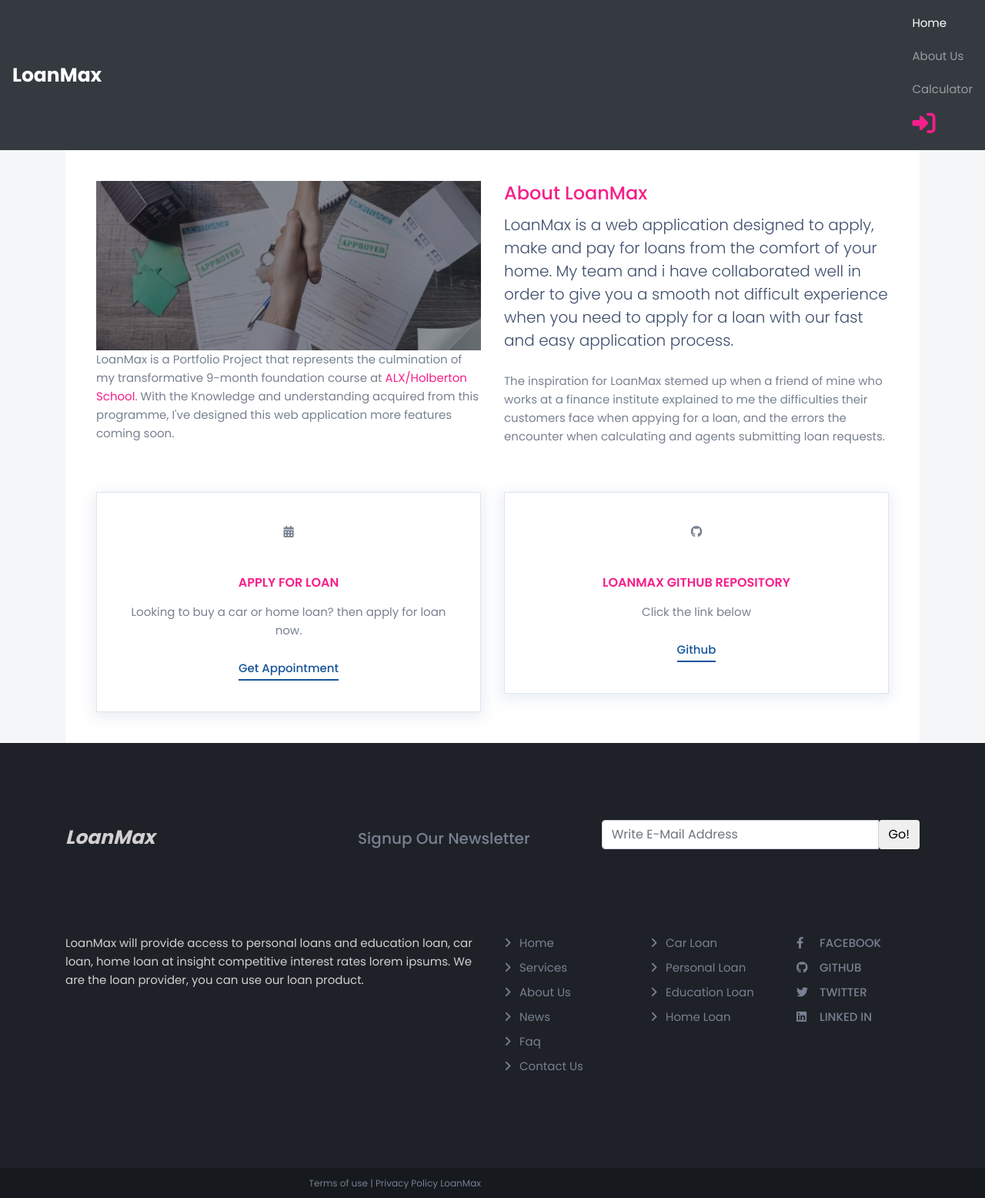
After one commit to Lagatkipruto/LoanMax, a Flask app: page /about in a window 1280 px wide. The commit adds this page. Shown: the whole page at 77% size. Run offline with Flask 3, Linux system fonts and the light colour scheme; some libraries are stand-ins or nearby versions.

Commit message:
added about page with route and icons

```diff
--- a/myproject.py
+++ b/myproject.py
@@ -17,6 +17,9 @@ def register():
     # Render the registration success template
     return render_template('register.html')
 
+@app.route('/about', strict_slashes=False)
+def about():
+    return render_template('about.html')
 
 
 if __name__ == "__main__":
--- /dev/null
+++ b/templates/about.html
@@ -0,0 +1,228 @@
+<!DOCTYPE html>
+<html lang="en">
+
+<head>
+    <meta charset="utf-8">
+    <meta http-equiv="X-UA-Compatible" content="IE=edge">
+    <meta name="viewport" content="width=device-width, initial-scale=1">
+    <!-- The above 3 meta tags *must* come first in the head; any other head content must come *after* these tags -->
+    <title>About Us</title>
+    <!-- Bootstrap -->
+    <link href="/static/style/bootstrap.min.css" rel="stylesheet">
+    <link href="/static/style/font-awesome.min.css" rel="stylesheet">
+    <link rel="stylesheet" href="https://cdnjs.cloudflare.com/ajax/libs/font-awesome/6.4.0/css/all.min.css">
+    <link href="/static/style/fontello.css" rel="stylesheet">
+    <link rel="stylesheet" type="text/css" href="../../../code.jquery.com/ui/1.12.1/themes/base/jquery-ui.css">
+    <link href="/static/style/style.css" rel="stylesheet">
+    <link href="nav.css" rel="stylesheet">
+
+
+    <!-- Google Fonts -->
+    <link href="https://fonts.googleapis.com/css?family=Poppins:300,400,500,600,700%7CMerriweather:300,300i,400,400i,700,700i" rel="stylesheet">
+    <link href="css/style.css" rel="stylesheet">
+    <!-- HTML5 shim and Respond.js for IE8 support of HTML5 elements and media queries -->
+    <!-- WARNING: Respond.js doesn't work if you view the page via file:// -->
+    <!--[if lt IE 9]>
+      <script src="https://oss.maxcdn.com/html5shiv/3.7.3/html5shiv.min.js"></script>
+      <script src="https://oss.maxcdn.com/respond/1.4.2/respond.min.js"></script>
+    <![endif]-->
+</head>
+
+<body>
+    <nav class="navbar navbar-dark bg-dark">
+  <a class="navbar-brand" href="#" style="font-size: 25px; font-weight: bold;">
+
+    LoanMax
+  </a>
+  <ul class="navbar-nav">
+    <li class="nav-item active">
+      <a class="nav-link" href="{{ url_for('hello') }}" title="Home page">Home <span class="sr-only">(current)</span></a>
+    </li>
+    <li class="nav-item">
+      <a class="nav-link" href="{{ url_for('about') }}">About Us</a>
+    </li>
+    <li class="nav-item">
+      <a class="nav-link" href="#">Calculator</a>
+    </li>
+    <li class="nav-item">
+      <a class="nav-link" href="{{ url_for('login') }}"><i class="fa-solid fa-right-to-bracket" style="font-size: 30px; color: #f51f8a;" title="Login"></i></a>
+    </li>
+  </ul>
+</nav>
+
+    <div class=" ">
+        <!-- content start -->
+        <div class="container">
+            <div class="row">
+                <div class="col-md-12">
+                    <div class="wrapper-content bg-white ">
+                        <div class="about-section pinside40">
+                            <div class="row">
+
+                                <div class="col-xl-6 col-lg-6 col-md-6 col-sm-12 col-12">
+                                    <div class="hero-home-loan" style="position: relative; height:220px; padding-top: 60px; padding-bottom: 100px; background: linear-gradient(rgba(20, 30, 40, 0.5), rgba(20, 30, 40, 0.5)),
+        rgba(20, 30, 40, 0.5) url('/static/image/pic2.jpg') no-repeat center; background-size: cover"; ></div>
+                              <p>LoanMax is a Portfolio Project that represents the culmination of my transformative 9-month foundation course at <a href="https://www.alxafrica.com/software-engineering/">ALX/Holberton School</a>.
+                            With the Knowledge and understanding acquired from this programme, I've designed this web application more features coming soon. </p>
+                            </div>
+                                <div class="col-xl-6 col-lg-6 col-md-6 col-sm-12 col-12">
+                                    <div class="mb60">
+                                        <h2 class="mb30" style="color: #f51f8a;">About LoanMax</h2>
+                                        <p class="lead mb30">LoanMax is a web application designed to apply, make and pay for loans from the comfort of your home.
+                                            My team and i have collaborated well in order to give you a smooth not difficult experience when you need to apply for a loan
+                                            with our fast and easy application process.
+                                        </p>
+                                        <p>The inspiration for LoanMax stemed up when a friend of mine who works at a finance institute explained to me the difficulties their customers face
+                                            when appying for a loan, and the errors the encounter when calculating
+                                            and agents submitting loan requests.
+                                        </p>
+                                    </div>
+                                </div>
+                                <div class="col-xl-6 col-lg-6 col-md-6 col-sm-12 col-12">
+                                        <div class="bg-white bg-boxshadow pinside40 outline text-center mb30">
+                                            <div class="mb40"><i class="fa-solid fa-calendar-days"></i></div>
+                                            <h2 class="capital-title" style="color: #f51f8a;">Apply For Loan</h2>
+                                            <p>Looking to buy a car or home loan? then apply for loan now.</p>
+                                            <a href="#" class="btn-link">Get Appointment</a> </div>
+                                    </div>
+                                    <div class="col-xl-6 col-lg-6 col-md-6 col-sm-12 col-12">
+                                        <div class="bg-white bg-boxshadow pinside40 outline text-center mb30">
+                                            <div class="mb40"><i class="fa-brands fa-github"></i></div>
+                                            <h2 class="capital-title" style="color: #f51f8a;">LoanMax Github Repository</h2>
+
+                                            <p>Click the link below </p>
+                                            <a href="https://github.com/emmylem/LoanMax" class="btn-link">Github</a> </div>
+                                    </div>
+                            </div>
+                        </div>
+
+
+                        </div>
+                    </div>
+                </div>
+            </div>
+        </div>
+    </div>
+    <!-- /.content end -->
+        <div class="footer section-space100">
+        <!-- footer -->
+        <div class="container">
+            <div class="row">
+                <div class="col-xl-4 col-lg-4 col-md-4 col-sm-12 col-12">
+                    <div class="footer-logo">
+                        <a class="navbar-brand" href="#" style="font-size: 25px; font-weight: bold; color: #d2cfcf; font-style: italic;">
+
+    LoanMax
+  </a>
+                        <!-- Footer Logo -->
+                         </div>
+                    <!-- /.Footer Logo -->
+                </div>
+                <div class="col-xl-8 col-lg-8 col-md-8 col-sm-12 col-12">
+                    <div class="row">
+                    <div class="col-xl-5 col-lg-5 col-md-5 col-sm-12 col-12">
+                        <h3 class="newsletter-title">Signup Our Newsletter</h3>
+                    </div>
+                    <div class="col-xl-7 col-lg-7 col-md-7 col-sm-12 col-12">
+                        <div class="newsletter-form">
+                            <!-- Newsletter Form -->
+                            <form action="https://tech.trekgroup.tech method="post">
+                                <div class="input-group">
+                                    <input type="email" class="form-control" id="newsletter" name="newsletter" placeholder="Write E-Mail Address" required>
+                                    <span class="input-group-btn">
+                <button class="btn btn-default" type="submit">Go!</button>
+                </span> </div>
+                                <!-- /input-group -->
+                            </form>
+                        </div>
+                        <!-- /.Newsletter Form -->
+                    </div>
+                </div>
+                    <!-- /.col-lg-6 -->
+                </div>
+            </div>
+            <hr class="dark-line">
+            <div class="row">
+                <div class="col-xl-6 col-lg-6 col-md-6 col-sm-12 col-12">
+                    <div class="widget-text mt40">
+                        <!-- widget text -->
+                        <p style="color: #d2cfcf;">LoanMax will provide access to personal loans and education loan, car loan, home loan at insight competitive interest
+rates lorem ipsums. We are the loan provider, you can use our loan product.</p>
+
+                    </div>
+                    <!-- /.widget text -->
+                </div>
+                <div class="col-xl-2 col-lg-2 col-md-4 col-sm-6 col-6">
+                    <div class="widget-footer mt40">
+                        <!-- widget footer -->
+                        <ul class="listnone">
+                            <li><a href="#">Home</a></li>
+                            <li><a href="#">Services</a></li>
+                            <li><a href="{{ url_for('about') }}">About Us</a></li>
+                            <li><a href="#">News</a></li>
+                            <li><a href="#">Faq</a></li>
+                            <li><a href="#">Contact Us</a></li>
+                        </ul>
+                    </div>
+                    <!-- /.widget footer -->
+                </div>
+                <div class="col-xl-2 col-lg-2 col-md-4 col-sm-6 col-6">
+                    <div class="widget-footer mt40">
+                        <!-- widget footer -->
+                        <ul class="listnone">
+                            <li><a href="#">Car Loan</a></li>
+                            <li><a href="#">Personal Loan</a></li>
+                            <li><a href="#">Education Loan</a></li>
+                            <li><a href="#">Home Loan</a></li>
+
+                        </ul>
+                    </div>
+                    <!-- /.widget footer -->
+                </div>
+                <div class="col-xl-2 col-lg-2 col-md-4 col-sm-6 col-6">
+                    <div class="widget-social mt40">
+                        <!-- widget footer -->
+                        <ul class="listnone">
+                            <li><a href="#"><i class="fa-brands fa-facebook-f"></i>Facebook</a></li>
+                            <li><a href="https://github.com/emmylem/LoanMax"><i class="fa-brands fa-github"></i>Github</a></li>
+                            <li><a href="https://twitter.com/emmylemk9"><i class="fa-brands fa-twitter"></i>Twitter</a></li>
+                            <li><a href="www.linkedin.com/in/benjamin-osondu-68272b250"><i class="fa-brands fa-linkedin"></i>Linked In</a></li>
+
+                        </ul>
+                    </div>
+                    <!-- /.widget footer -->
+                </div>
+            </div>
+        </div>
+    </div>
+    <!-- /.footer -->
+    <div class="tiny-footer">
+        <!-- tiny footer -->
+        <div class="container">
+            <div class="row">
+
+                <div class="col-xl-6 col-lg-6 col-md-6 col-sm-6 col-6 text-right">
+                    <p>Terms of use | Privacy Policy LoanMax</p>
+
+                </div>
+            </div>
+        </div>
+    </div>
+    <!-- /.tiny footer -->
+    <!-- back to top icon -->
+    <a href="#0" class="cd-top" title="Go to top">Top</a>
+    <!-- jQuery (necessary for Bootstrap's JavaScript plugins) -->
+    <script src="js/jquery.min.js"></script>
+    <!-- Include all compiled plugins (below), or include individual files as needed -->
+    <script src="js/bootstrap.min.js"></script>
+    <script type="text/javascript" src="js/menumaker.js"></script>
+
+    <script type="text/javascript" src="js/jquery.sticky.js"></script>
+    <script type="text/javascript" src="js/sticky-header.js"></script>
+    <!-- Back to top script -->
+    <script src="js/back-to-top.js" type="text/javascript"></script>
+
+</body>
+
+
+</html>
--- a/templates/register.html
+++ b/templates/register.html
@@ -54,6 +54,6 @@
               </div>
 
 
-    <script src="app.js"></script>
+    <script src="{{ url_for('static', filename='js/app.js') }}"></script>
 </body>
 </html>
```
Also changed, not shown: templates/loan.html (+4 -4 lines), static/image/pic2.jpg (added).
